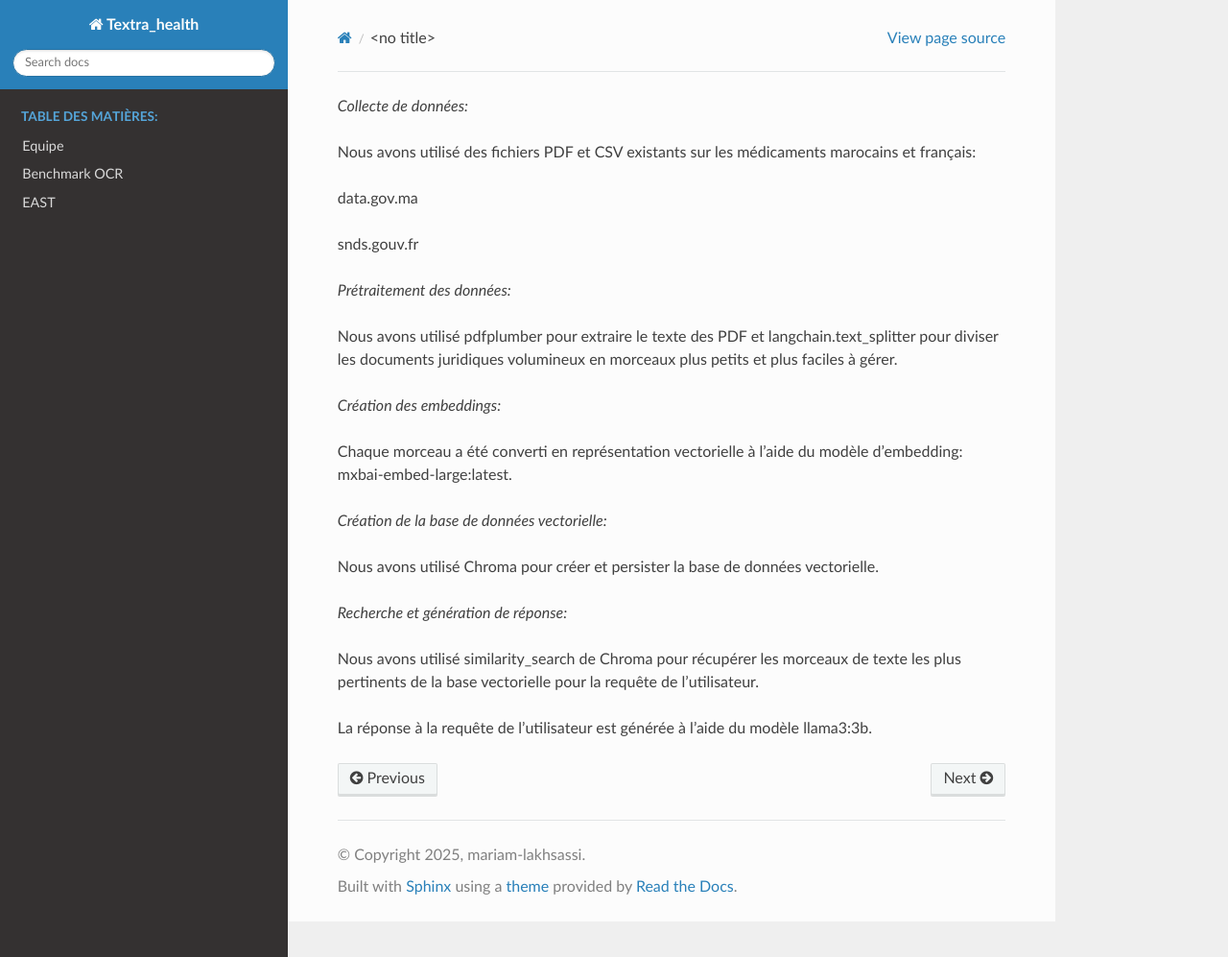
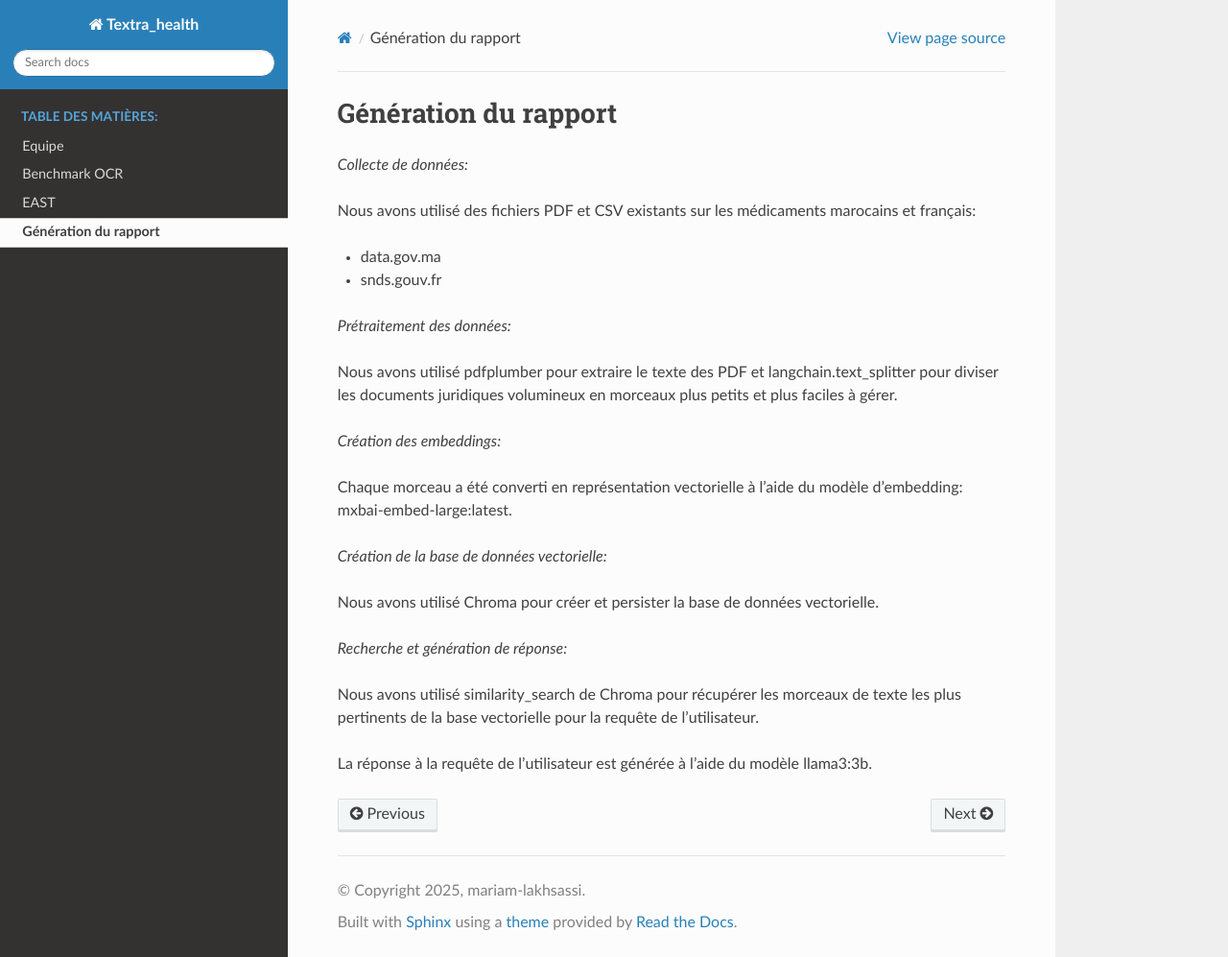
Before and after one commit to mariam-lakhsassi/textra_health_docs, a Sphinx documentation site: the page built from docs/source/rag.rst, in a window 1280 px wide and 997 px high. Shown: the whole window at 96% size. Built offline with Sphinx 7.4.7 and the Read the Docs theme 3.1.0, drawn with Linux system fonts in a browser that asks for light colours; pages that are not in the unit, such as notebooks, are missing from menus; some of the changed lines change nothing that is shown.

Commit message:
rag_ocr5

```diff
--- a/docs/source/rag.rst
+++ b/docs/source/rag.rst
@@ -1,3 +1,27 @@
+.. role:: red
+   :class: red
+
+.. role:: green
+   :class: green
+
+.. role:: blue
+   :class: blue
+
+.. role:: orange
+   :class: orange
+
+.. raw:: html
+
+   <style>
+   .red {color: red;}
+   .green {color: green;}
+   .blue {color: blue;}
+   .orange {color: orange;}
+   </style>
+
+Génération du rapport
+=============================
+
 *Collecte de données:*
 
 Nous avons utilisé des fichiers PDF et CSV existants sur les médicaments marocains et français:
```
